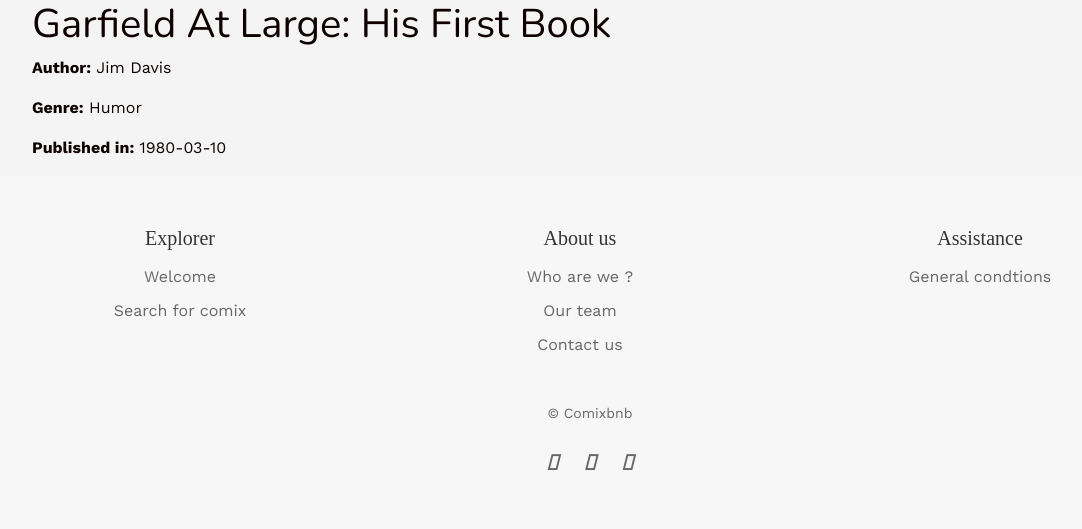
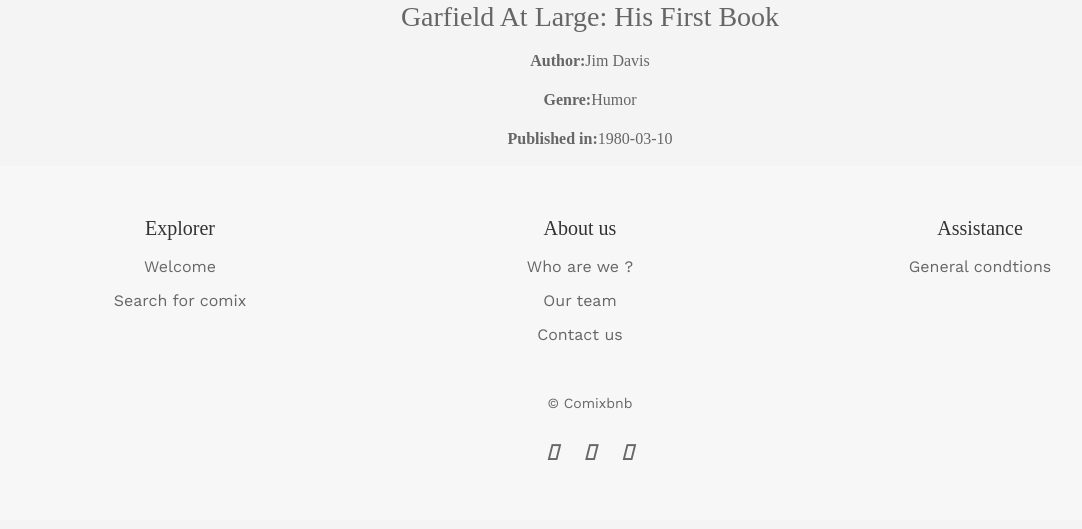
Before and after one commit to robinbruno/comixbnb, a Rails app: page /comics/1 in a window 1280 px wide. Shown: the top 529 px of the page, without its empty margins (50-1132 px from the left). Run offline with Rails 7, Linux system fonts and the light colour scheme; data comes from the database, SQL or seed files in the repository; style sheets or scripts are compiled from the project's sources; some libraries are stand-ins or nearby versions.

Commit message:
show aligned

```diff
--- a/app/assets/stylesheets/application.scss
+++ b/app/assets/stylesheets/application.scss
@@ -10,3 +10,4 @@
 // Your CSS partials
 @import "components/index";
 @import "pages/index";
+@import "pages/show";
--- a/app/assets/stylesheets/pages/_home.scss
+++ b/app/assets/stylesheets/pages/_home.scss
@@ -6,7 +6,7 @@
 }
 
 h3 {
-  font-family: "SuperComic-Regular";
+  font-family: "var(--bs-body-font-family)";
 }
 
 .footer-inner {
--- /dev/null
+++ b/app/assets/stylesheets/pages/_show.scss
@@ -0,0 +1,16 @@
+.ids {
+  color: #666;
+  font-size: 16px;
+  margin-bottom: 15px;
+  font-family: "sans-serif";
+  display: flex;
+  justify-content: center;
+}
+
+.tlt {
+  color: #666;
+  margin-bottom: 15px;
+  font-family: "sans-serif";
+  display: flex;
+  justify-content: center;
+}
--- a/app/views/comics/show.html.erb
+++ b/app/views/comics/show.html.erb
@@ -1,17 +1,13 @@
-
 <!DOCTYPE html>
 <html>
 <head>
-  <title>Comic Details</title>
-  <%= stylesheet_link_tag 'application', media: 'all', 'data-turbolinks-track': 'reload' %>
-  <%= javascript_pack_tag 'application', 'data-turbolinks-track': 'reload' %>
 </head>
 <body>
   <div class="container">
-    <h1><%= @comic.title %></h1>
-    <p><strong>Author:</strong> <%= @comic.author %></p>
-    <p><strong>Genre:</strong> <%= @comic.genre %></p>
-    <p><strong>Published in:</strong> <%= @comic.published_in %></p>
+    <h3 Class="tlt"><%= @comic.title %></h1>
+    <p class="ids"><strong>Author:</strong> <%= @comic.author %></p>
+    <p class="ids"><strong>Genre:</strong> <%= @comic.genre %></p>
+    <p class="ids"><strong>Published in:</strong> <%= @comic.published_in %></p>
   </div>
 </body>
 </html>
--- a/db/seeds.rb
+++ b/db/seeds.rb
@@ -23,7 +23,7 @@
 Comic.create(title: "Watchmen", author: "Alan Moore", genre: "Comics, Graphic novel, Novel, Superhero fiction, Fantasy Fiction", published_in: "10/03/1986", user: User.last)
 Comic.create(title: "Dog Man and Cat Kid", author: "Dav Pilkey", genre: "Comics, Graphic novel, Fiction, Humor", published_in: "10/03/2017", user: User.last)
 Comic.create(title: "Asterix and Cleopatra", author: "René Goscinny", genre: "Humor", published_in: "10/03/1965", user: User.last)
-Comic.create(title: "The Blue Lotus", author: "Hergé", genre: "Comics, Graphic novel", published_in: "10/03/1935", user: User.first)
+Comic.create(title: " ", author: "Hergé", genre: "Comics, Graphic novel", published_in: "10/03/1935", user: User.first)
 Comic.create(title: "Persepolis 1: The Story of a Childhood", author: "Marjane Satrapi", genre: "Graphic novel, autobiography", published_in: "10/03/2000", user: User.first)
 puts "#{Comic.count} comics in database"
 
```
